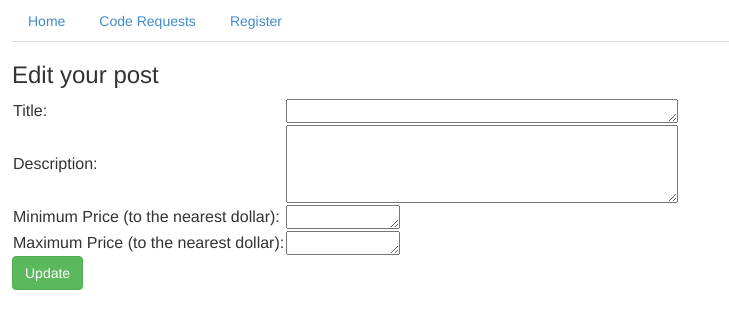
After one commit to chipperdrew/CSCI445_Final_Project, a PHP site: page /request_edit.php?id=1 in a window 1280 px wide. The commit adds this page. Shown: the top 329 px of the page, without its empty margins (0-729 px from the left). Run offline with PHP 8.4, Linux system fonts and the light colour scheme; data that the repository does not hold is empty.

Commit message:
Requests can be edited

```diff
--- a/post_base.php
+++ b/post_base.php
@@ -37,6 +37,11 @@
 					for submissions";
 				$request_open = true;
 			}
+
+			// Check if the user owns the post
+			if($post_data[1]==$_SESSION['user_id']) {
+				echo "<br/><a href='request_edit.php?id=$_GET[id]'>Edit your post</a>";
+			}
 		}
 		if ($request_open) {
 			$id = $_GET['id'];
--- /dev/null
+++ b/request_edit.php
@@ -0,0 +1,104 @@
+<?php include 'base.php' ?>
+
+<!-- Title block -->
+<?php startblock('title') ?>
+	Edit Request
+<?php endblock() ?>
+
+<!-- Get the content of the post, if it exists -->
+<?php
+	// Connect to db
+	$db = new mysqli('127.0.0.1', 'team06', 'blueberry', 'team06');
+	if(mysqli_connect_errno()) {
+		echo "<span class='red_text'>ERROR: Could not connect to the DB. Aborting...</span>";
+		exit;
+	}
+	$request_open = false;
+	// Get request
+	$request = $db -> query("SELECT * FROM request WHERE id= " . $_GET['id']);
+	$post_data = $request->fetch_row();
+?>
+
+<?php startblock('content') ?>
+	<!-- Edit form -->
+	<h3>Edit your post</h3>
+	<form action="" method="POST">
+		<table>
+			<tr>
+				<td>Title:</td>
+				<td><textarea rows="1" cols="40" name="title"><?php echo "$post_data[3]" ?></textarea></td>
+			</tr>
+			<tr>
+				<td>Description:</td>
+				<td><textarea rows="4" cols="40" name="desc"><?php echo "$post_data[4]" ?></textarea></td>
+			</tr>
+			<tr>
+				<td>Minimum Price (to the nearest dollar):</td>
+				<td><textarea rows="1" cols="10" name="min_price"><?php echo "$post_data[5]" ?></textarea></td>
+			</tr>
+			<tr>
+				<td>Maximum Price (to the nearest dollar):</td>
+				<td><textarea rows="1" cols="10" name="max_price"><?php echo "$post_data[6]" ?></textarea></td>
+			<tr/>
+		</table>
+		<button type="submit" class="btn btn-success">Update</button>
+	</form>
+<?php endblock() ?>
+
+<?php
+	// Check if user is posting a request
+	if($_SERVER['REQUEST_METHOD'] === 'POST') {
+		$title = $_POST['title'];
+		$desc = $_POST['desc'];
+		$min_price = $_POST['min_price'];
+		$max_price = $_POST['max_price'];
+
+		// If user is not logged in, exit
+		if(!is_logged_in()) {
+			echo "<span class='red_text'>You must be logged in to post a request.</span><br/>";
+		}
+
+		// Check if the title or description are empty. If so, exit
+		if (empty($title)) {
+			echo "<span class='red_text'>You must enter a title for your request</span><br/>";
+		}
+		if (empty($desc)) {
+			echo "<span class='red_text'>You must supply a description</span><br/>";
+		}
+		if (empty($title) || empty($desc) || !is_logged_in()) {
+			exit;
+		}
+
+		$replace_needle = array('$', ',');
+		$price_pattern_msg = "Prices should be formatted like $1,000.00 or 1000.00<br/>";
+		if (!empty($min_price)) {
+			$min_price = (float) str_replace($replace_needle, '', $min_price);
+			if (empty($min_price) || $min_price < 0) {
+				echo "Unknown min price value: $_POST[min_price]<br/>";
+				echo $price_pattern_msg;
+				exit;
+			}
+		} else {
+			$min_price = 'NULL';
+		}
+
+		if (!empty($max_price)) {
+			$max_price = (float) str_replace($replace_needle, '', $max_price);
+			if (empty($max_price) || $max_price < 0) {
+				echo "Unknown max price value: $_POST[max_price]]<br/>";
+				echo $price_pattern_msg;
+				exit;
+			}
+		} else {
+			$max_price = 'NULL';
+		}
+
+		// Update the DB and output message
+		$data = $db->query("UPDATE request SET title='$title', description='$desc', price_min='$min_price', price_max='$max_price' WHERE id= $_GET[id];");
+		if ($data == true) {
+			echo "<br/><div class='alert alert-success'>The request was successfully updated!</div>";
+		} else {
+			echo "<br/><div class='alert alert-failure'>Something went wrong with the DB. Please try again.</div>";
+		}
+	}
+?>
```
